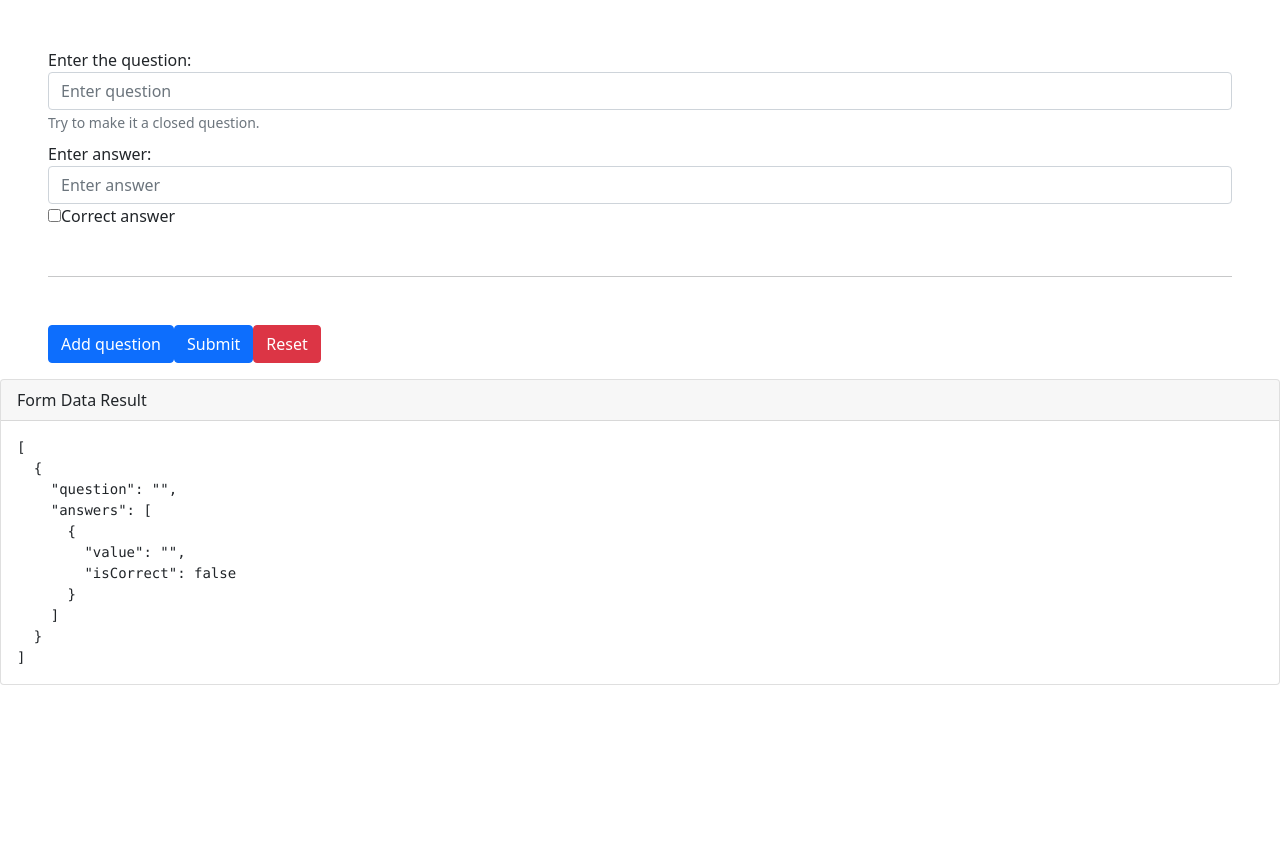
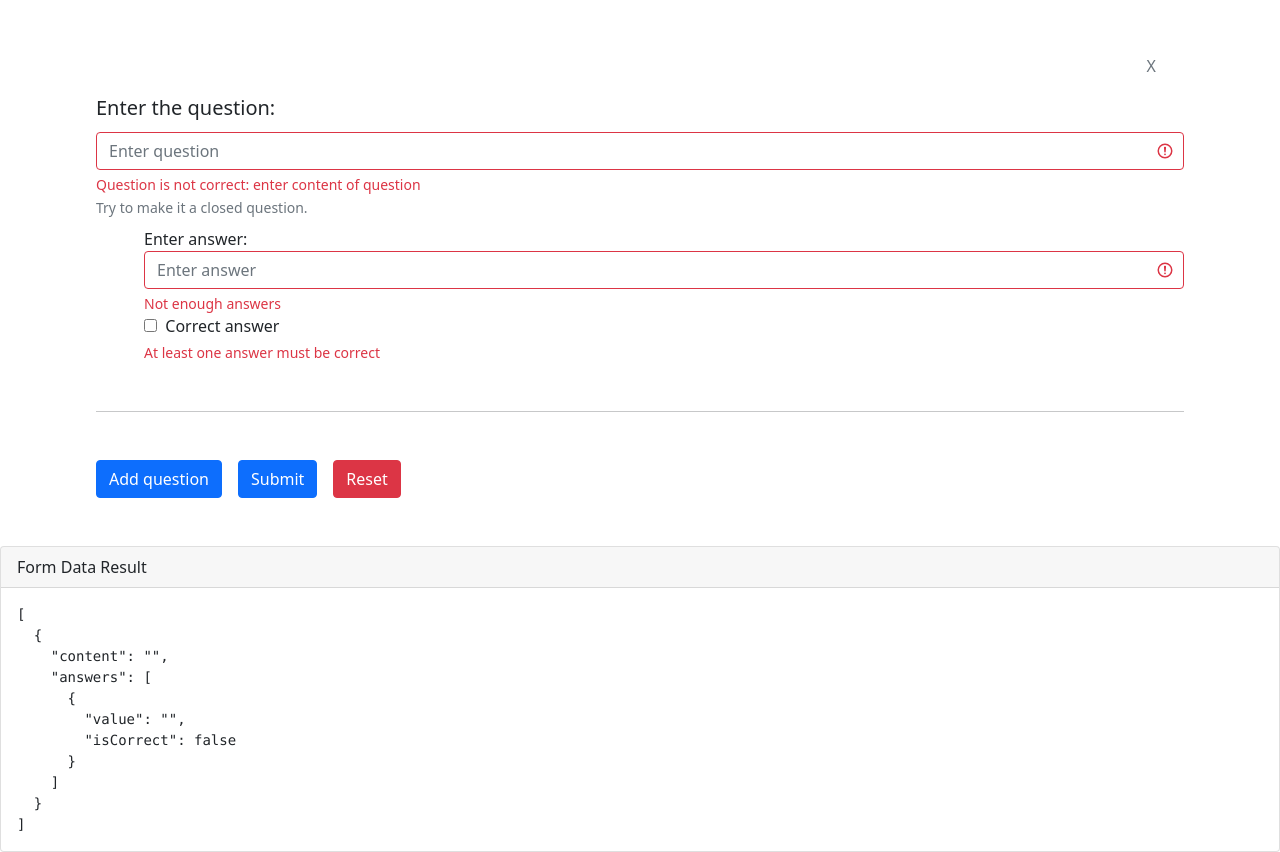
Before and after one commit to swrczk/Endless-Form, a Vue app: page / in a window 1280 px wide. Before the commit the page ends 800 px from the top, so only its background shows below. Built offline with nearby package versions, Linux system fonts and the light colour scheme.

Commit message:
validation

```diff
--- a/src/components/QuestionsForm.vue
+++ b/src/components/QuestionsForm.vue
@@ -1,16 +1,39 @@
 <template>
     <div>
-        <b-form @submit="onSubmit" @reset="onReset" v-if="show">
-            <div v-for="(item, qindex) in form" :key="qindex" class="m-5">
+        <b-form
+            @submit="onSubmit"
+            @reset="onReset"
+            v-if="show"
+            class="m-5 align-self-end"
+        >
+            <div
+                v-for="(item, questionIndex) in form"
+                :key="questionIndex"
+                class="mx-5"
+            >
+                <div class="d-flex justify-content-end">
+                    <b-button
+                        variant="outline-secondary"
+                        @click="deleteQuestion(questionIndex)"
+                        class="border-0"
+                    >
+                        X
+                    </b-button>
+                </div>
+
                 <b-form-group
                     label="Enter the question:"
-                    label-for="input-1"
+                    :label-for="'q[' + questionIndex + ']'"
                     description="Try to make it a closed question."
+                    :invalid-feedback="invalidQuestionFeedback"
+                    label-size="lg"
                 >
                     <b-form-input
-                        v-model="item.question"
+                        v-model="item.content"
                         type="text"
                         placeholder="Enter question"
+                        :state="isQuestionNotEmpty(questionIndex)"
+                        :name="'q[' + questionIndex + ']'"
                         required
                     ></b-form-input>
                 </b-form-group>
@@ -18,23 +41,35 @@
                 <div
                     v-for="(answer, index) in item.answers"
                     :key="index"
-                    class="my-2"
+                    class="my-2 ms-5"
                 >
-                    <b-form-group label="Enter answer:" label-for="input-2">
+                    <b-form-group
+                        label="Enter answer:"
+                        :label-for="'a[' + questionIndex + '][' + index + ']'"
+                        :invalid-feedback="invalidAnswersFeedback"
+                    >
                         <b-form-input
                             :value="answer.value"
                             v-model="answer.value"
                             placeholder="Enter answer"
-                            @change="onChangeInput(qindex)"
+                            :name="'a[' + questionIndex + '][' + index + ']'"
+                            @change="onChangeInput(questionIndex)"
+                            :state="hasEnoughAnswers(questionIndex)"
                         ></b-form-input>
+                    </b-form-group>
 
+                    <b-form-group
+                        :label-for="'ch[' + questionIndex + '][' + index + ']'"
+                        :invalid-feedback="invalidCorrectAnswerFeedback"
+                        :state="hasCorrectAnswer(questionIndex)"
+                    >
                         <b-form-checkbox
                             v-model="answer.isCorrect"
-                            name="checkbox-1"
-                            value="correct"
-                            unchecked-value="correct"
+                            :name="'ch[' + questionIndex + '][' + index + ']'"
+                            value.boolean="true"
+                            unchecked-value.boolean="false"
                         >
-                            Correct answer
+                            &nbsp; Correct answer
                         </b-form-checkbox>
                     </b-form-group>
                 </div>
@@ -61,11 +96,15 @@ export default {
         return {
             form: [
                 {
-                    question: "",
+                    content: "",
                     answers: [{ value: "", isCorrect: false }]
                 }
             ],
-            show: true
+            show: true,
+            invalidQuestionFeedback:
+                "Question is not correct: enter content of question",
+            invalidAnswersFeedback: "Not enough answers",
+            invalidCorrectAnswerFeedback: "At least one answer must be correct"
         }
     },
     methods: {
@@ -78,9 +117,8 @@ export default {
             // Reset our form values
             this.form = [
                 {
-                    question: "",
-                    answers: [{ value: "", isCorrect: false }],
-                    checked: []
+                    content: "",
+                    answers: [{ value: "", isCorrect: false }]
                 }
             ]
             // Trick to reset/clear native browser form validation state
@@ -97,14 +135,33 @@ export default {
         },
         addQuestion() {
             this.form.push({
-                question: "",
+                content: "",
                 answers: [{ value: "", isCorrect: false }]
             })
+        },
+        deleteQuestion(questionIndex) {
+            this.form = this.form.filter(
+                (item, index) => index !== questionIndex
+            )
+        },
+        isQuestionNotEmpty(questionIndex) {
+            return this.form[questionIndex].content !== ""
+        },
+        hasCorrectAnswer(questionIndex) {
+            return this.form[questionIndex].answers.reduce((acc, item) => {
+                if (item.isCorrect) {
+                    acc = true
+                }
+                return acc
+            }, false)
+        },
+        hasEnoughAnswers(questionIndex) {
+            return this.form[questionIndex].answers.length >= 3
         }
     }
 }
 </script>
-<style>
+<style scoped>
 button {
     margin-right: 1em;
 }
```
